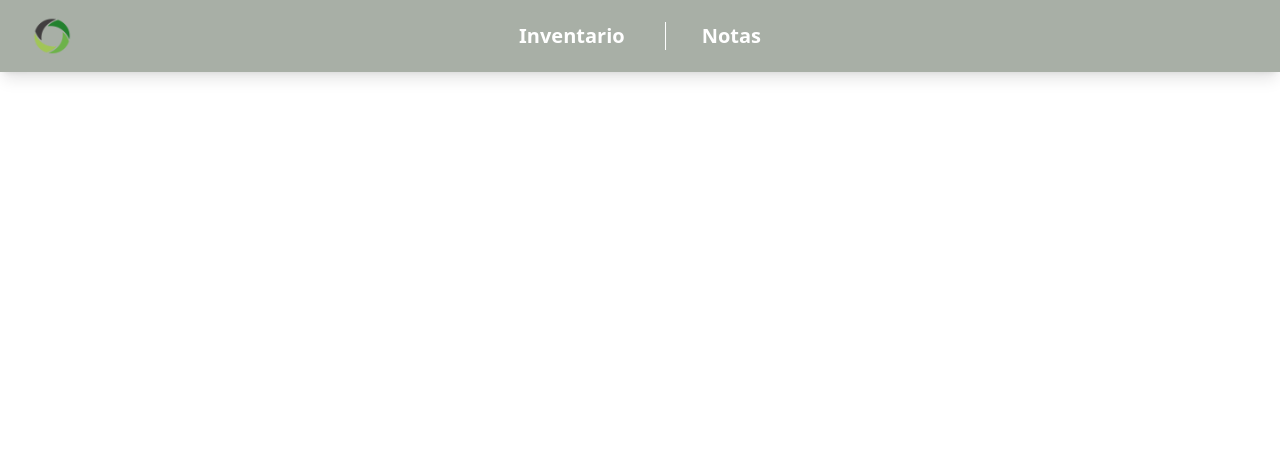
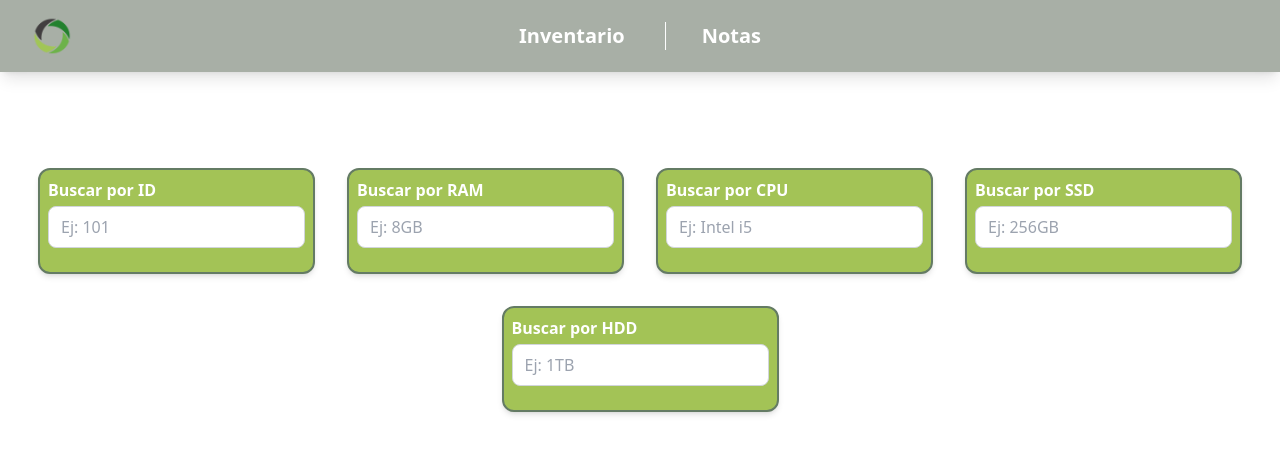
Before and after one commit to Milialvarez/inventory-manager, an Angular app in the folder inventory-front/: page / in a window 1280 px wide. Shown: the top 454 px of the page. Built offline with nearby package versions, Linux system fonts and the light colour scheme.

Commit message:
añado filtros para buscar por componentes simples o id

```diff
--- a/inventory-front/src/app/app.component.html
+++ b/inventory-front/src/app/app.component.html
@@ -1 +1,2 @@
 <app-nav-bar></app-nav-bar>
+<app-filter-panel></app-filter-panel>
--- a/inventory-front/src/app/app.component.ts
+++ b/inventory-front/src/app/app.component.ts
@@ -1,10 +1,11 @@
 import { Component } from '@angular/core';
 import { RouterOutlet } from '@angular/router';
 import { NavBarComponent } from "./nav-bar/nav-bar.component";
+import { FilterPanelComponent } from "./filter-panel/filter-panel.component";
 
 @Component({
   selector: 'app-root',
-  imports: [RouterOutlet, NavBarComponent],
+  imports: [RouterOutlet, NavBarComponent, FilterPanelComponent],
   templateUrl: './app.component.html',
   styleUrl: './app.component.scss'
 })
--- /dev/null
+++ b/inventory-front/src/app/filter-panel/filter-panel.component.html
@@ -0,0 +1,51 @@
+<div class="flex flex-wrap justify-center items-center gap-8 pt-24">
+  <div class="bg-primary p-2 rounded-xl shadow-md border-2 border-secondary_dark">
+    <app-inventory-filters
+      label="Buscar por ID"
+      placeholder="Ej: 101"
+      filterKey="id"
+      [value]="filters['id']"
+      (valueChange)="handleFilterChange($event)">
+    </app-inventory-filters>
+  </div>
+
+  <div class="bg-primary p-2 rounded-xl shadow-md border-2 border-secondary_dark">
+    <app-inventory-filters
+      label="Buscar por RAM"
+      placeholder="Ej: 8GB"
+      filterKey="ram"
+      [value]="filters['ram']"
+      (valueChange)="handleFilterChange($event)">
+    </app-inventory-filters>
+  </div>
+
+  <div class="bg-primary p-2 rounded-xl shadow-md border-2 border-secondary_dark">
+    <app-inventory-filters
+      label="Buscar por CPU"
+      placeholder="Ej: Intel i5"
+      filterKey="cpu"
+      [value]="filters['cpu']"
+      (valueChange)="handleFilterChange($event)">
+    </app-inventory-filters>
+  </div>
+
+  <div class="bg-primary p-2 rounded-xl shadow-md border-2 border-secondary_dark">
+    <app-inventory-filters
+      label="Buscar por SSD"
+      placeholder="Ej: 256GB"
+      filterKey="ssd"
+      [value]="filters['ssd']"
+      (valueChange)="handleFilterChange($event)">
+    </app-inventory-filters>
+  </div>
+
+  <div class="bg-primary p-2 rounded-xl shadow-md border-2 border-secondary_dark">
+    <app-inventory-filters
+      label="Buscar por HDD"
+      placeholder="Ej: 1TB"
+      filterKey="hdd"
+      [value]="filters['hdd']"
+      (valueChange)="handleFilterChange($event)">
+    </app-inventory-filters>
+  </div>
+</div>
--- /dev/null
+++ b/inventory-front/src/app/filter-panel/filter-panel.component.ts
@@ -0,0 +1,24 @@
+import { Component } from '@angular/core';
+import { InventoryFiltersComponent } from "../inventory-filters/inventory-filters.component";
+
+@Component({
+  selector: 'app-filter-panel',
+  imports: [InventoryFiltersComponent],
+  templateUrl: './filter-panel.component.html',
+  styleUrl: './filter-panel.component.scss'
+})
+export class FilterPanelComponent {
+  filters: { [key: string]: string } = {
+  id: '',
+  ram: '',
+  cpu: '',
+  ssd: '',
+  hdd: '',
+};
+
+handleFilterChange(event: { key: string; value: string }) {
+  this.filters[event.key] = event.value;
+  // Podés llamar al service de búsqueda o filtrar localmente
+}
+
+}
--- /dev/null
+++ b/inventory-front/src/app/inventory-filters/inventory-filters.component.html
@@ -0,0 +1,10 @@
+<div class="mb-4">
+  <label class="text-white font-bold mb-1 block">{{ label }}</label>
+  <input
+    type="text"
+    class="w-full px-3 py-2 border border-gray-300 rounded-lg text-black"
+    [placeholder]="placeholder"
+    [value]="value"
+    (input)="onInputChange($event)"
+  />
+</div>
--- /dev/null
+++ b/inventory-front/src/app/inventory-filters/inventory-filters.component.ts
@@ -0,0 +1,20 @@
+import { Component, EventEmitter, Input, Output } from '@angular/core';
+
+@Component({
+  selector: 'app-inventory-filters',
+  imports: [],
+  templateUrl: './inventory-filters.component.html',
+  styleUrl: './inventory-filters.component.scss'
+})
+export class InventoryFiltersComponent {
+  @Input() label: string = '';
+  @Input() placeholder: string = '';
+  @Input() filterKey: string = '';
+  @Input() value: string = '';
+  @Output() valueChange = new EventEmitter<{ key: string, value: string }>();
+
+  onInputChange(event: Event) {
+    const input = event.target as HTMLInputElement;
+    this.valueChange.emit({ key: this.filterKey, value: input.value });
+  }
+}
```
Also changed, not shown: inventory-front/src/app/filter-panel/filter-panel.component.scss (added), inventory-front/src/app/inventory-filters/inventory-filters.component.scss (added), 2 other files (tests, documents, lock files or other folders).
